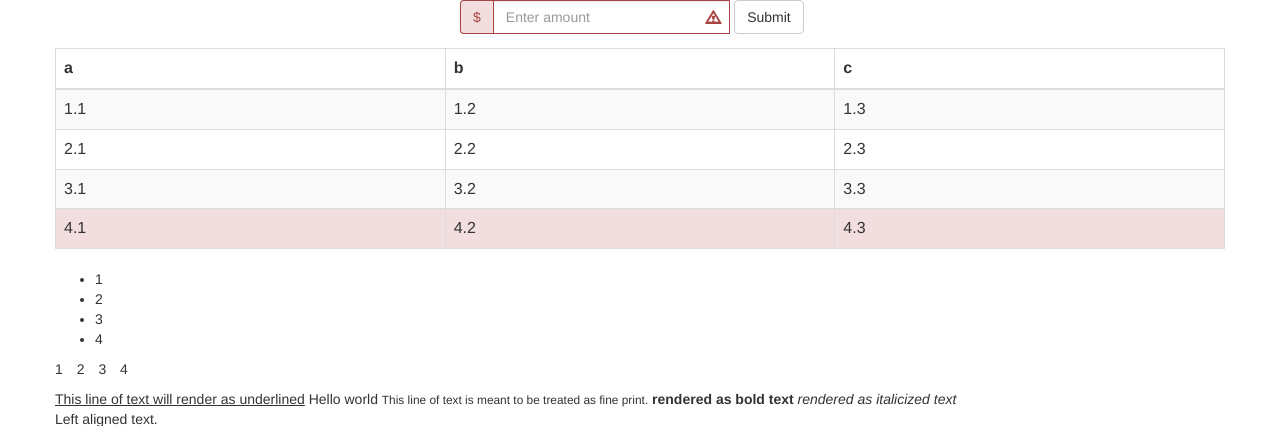
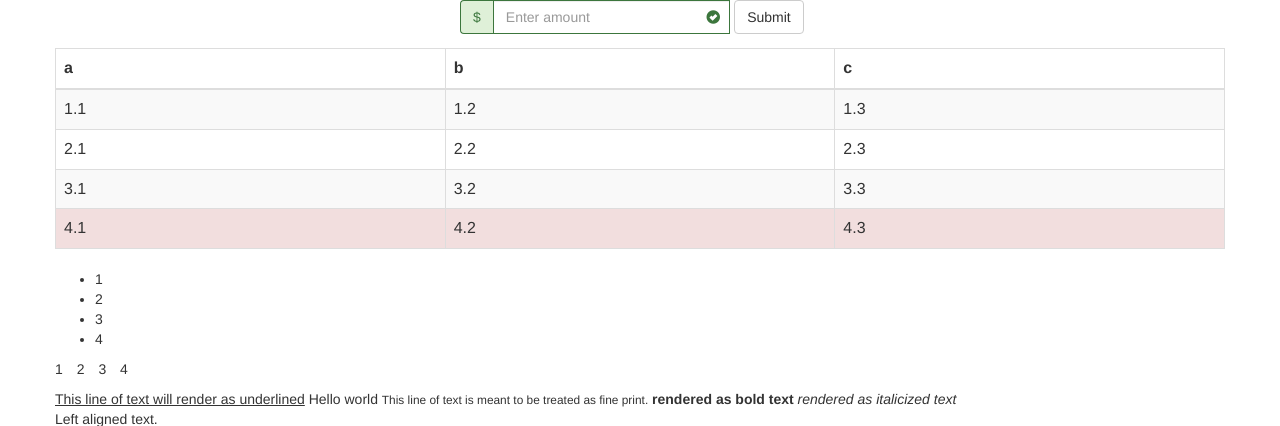
Before and after one commit to slaviber/CyberProgramming, a web app: page / in a window 1280 px wide. Shown: the top 426 px of the page. Run offline with its HTML, style and script files only (its server is not run), Linux system fonts and the light colour scheme; data that the repository does not hold is empty.

Commit message:
Display success on input

```diff
--- a/05_SampleBootstrap/WebContent/index.html
+++ b/05_SampleBootstrap/WebContent/index.html
@@ -17,10 +17,10 @@
 				<form class="form-inline">
 					<div class="form-group">
 						<label class="sr-only" for="exampleInputAmount1">Amount</label>
-							<div class="input-group has-error has-feedback">
+							<div class="input-group has-success has-feedback">
       						<div class="input-group-addon">$</div>
 							<input type="email" class="form-control" id="exampleInputAmount1" placeholder="Enter amount">
-      						<span class="glyphicon glyphicon-warning-sign form-control-feedback" ></span>
+      						<span class="glyphicon glyphicon-ok-sign form-control-feedback" ></span>
 						</div>
 					</div>
 					<button type="submit" class="btn btn-default">Submit</button>
```
